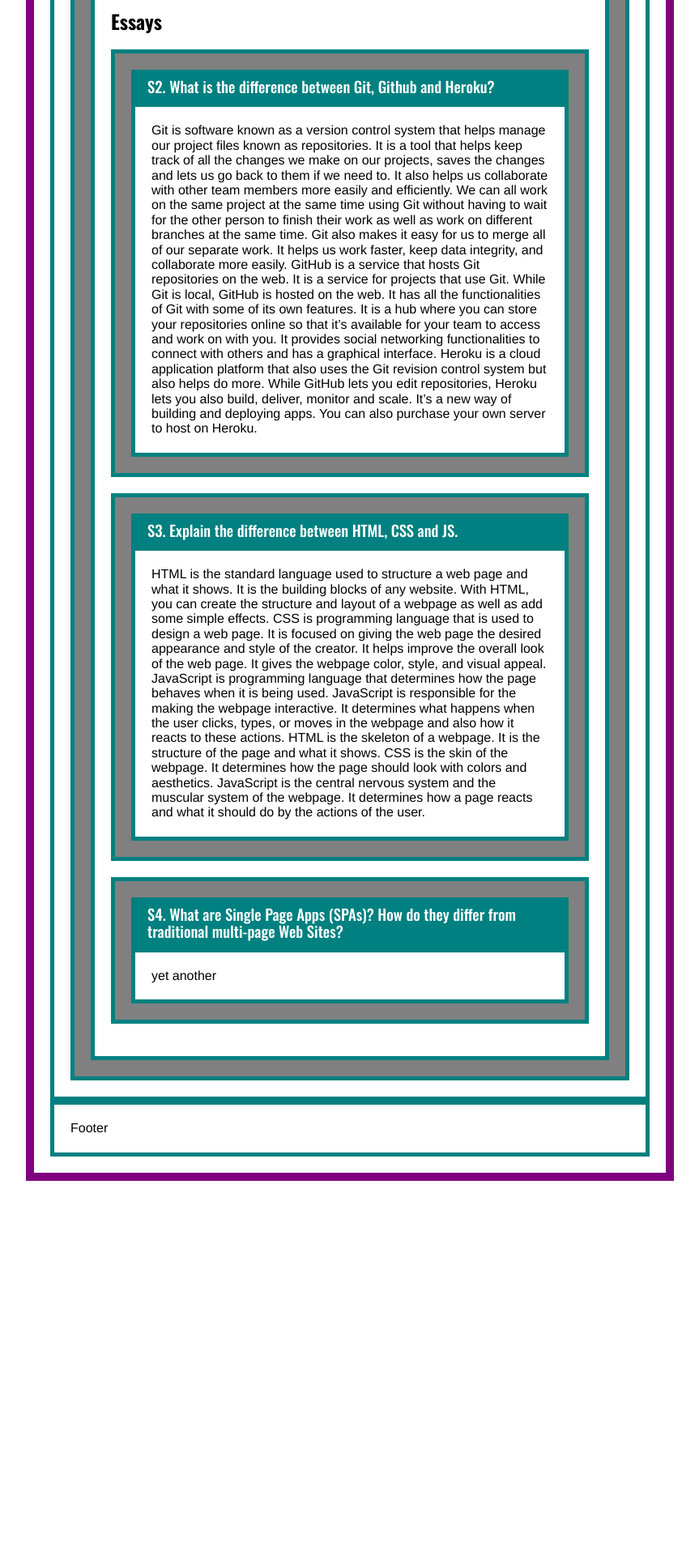
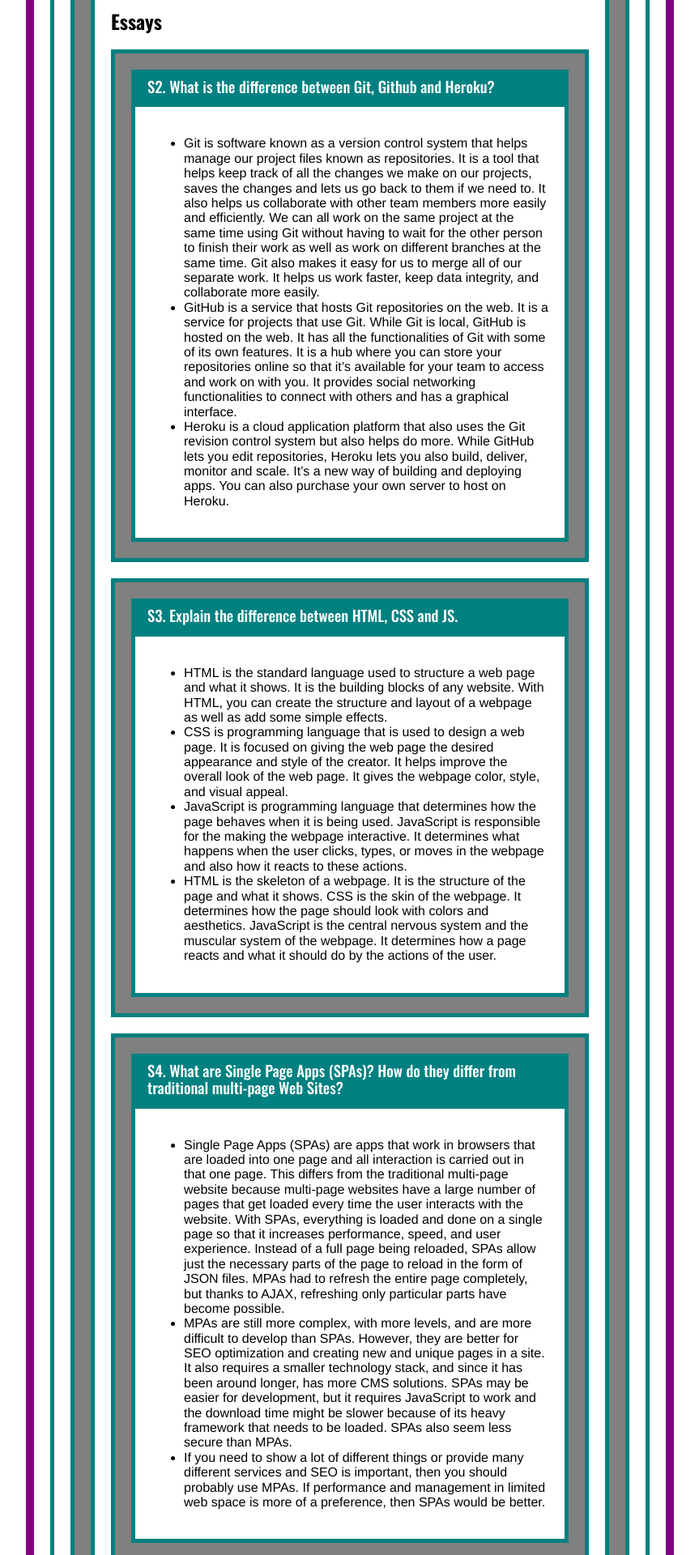
Before and after one commit to mrwasa/Web-1-Lee-Timothy-Final, a React (Create React App) app: page / in a window 1280 px wide. Shown: the part 640-2560 px from the top of the page at 81% size, without its empty margins (208-1071 px from the left). Before the commit the page ends 2098 px from the top, so only its background shows below. Built offline with nearby package versions, Linux system fonts and the light colour scheme.

Commit message:
Updating Homework

```diff
--- a/src/React/Homework/Essays/Essays.jsx
+++ b/src/React/Homework/Essays/Essays.jsx
@@ -8,25 +8,26 @@
         <EssaysStyled>
             <h2>Essays</h2>
             <Essay q='S2. What is the difference between Git, Github and Heroku?' >
-            Git is software known as a version control system that helps manage our project files known as repositories. It is a tool that helps keep track of all the changes we make on our projects, saves the changes and lets us go back to them if we need to. It also helps us collaborate with other team members more easily and efficiently. We can all work on the same project at the same time using Git without having to wait for the other person to finish their work as well as work on different branches at the same time. Git also makes it easy for us to merge all of our separate work. It helps us work faster, keep data integrity, and collaborate more easily.
-
-GitHub is a service that hosts Git repositories on the web. It is a service for projects that use Git. While Git is local, GitHub is hosted on the web. It has all the functionalities of Git with some of its own features. It is a hub where you can store your repositories online so that it’s available for your team to access and work on with you. It provides social networking functionalities to connect with others and has a graphical interface.
-
-Heroku is a cloud application platform that also uses the Git revision control system but also helps do more. While GitHub lets you edit repositories, Heroku lets you also build, deliver, monitor and scale. It’s a new way of building and deploying apps. You can also purchase your own server to host on Heroku.
-
+                <ul>
+                    <li>Git is software known as a version control system that helps manage our project files known as repositories. It is a tool that helps keep track of all the changes we make on our projects, saves the changes and lets us go back to them if we need to. It also helps us collaborate with other team members more easily and efficiently. We can all work on the same project at the same time using Git without having to wait for the other person to finish their work as well as work on different branches at the same time. Git also makes it easy for us to merge all of our separate work. It helps us work faster, keep data integrity, and collaborate more easily.</li>
+                    <li>GitHub is a service that hosts Git repositories on the web. It is a service for projects that use Git. While Git is local, GitHub is hosted on the web. It has all the functionalities of Git with some of its own features. It is a hub where you can store your repositories online so that it’s available for your team to access and work on with you. It provides social networking functionalities to connect with others and has a graphical interface.</li>
+                    <li>Heroku is a cloud application platform that also uses the Git revision control system but also helps do more. While GitHub lets you edit repositories, Heroku lets you also build, deliver, monitor and scale. It’s a new way of building and deploying apps. You can also purchase your own server to host on Heroku.</li>
+                </ul>
             </Essay>
             <Essay q='S3. Explain the difference between HTML, CSS and JS.' >
-            HTML is the standard language used to structure a web page and what it shows. It is the building blocks of any website. With HTML, you can create the structure and layout of a webpage as well as add some simple effects.
-
-CSS is programming language that is used to design a web page. It is focused on giving the web page the desired appearance and style of the creator. It helps improve the overall look of the web page. It gives the webpage color, style, and visual appeal.
-
-JavaScript is programming language that determines how the page behaves when it is being used. JavaScript is responsible for the making the webpage interactive. It determines what happens when the user clicks, types, or moves in the webpage and also how it reacts to these actions.
-
-HTML is the skeleton of a webpage. It is the structure of the page and what it shows. CSS is the skin of the webpage. It determines how the page should look with colors and aesthetics. JavaScript is the central nervous system and the muscular system of the webpage. It determines how a page reacts and what it should do by the actions of the user.
-
+                <ul>
+                    <li>HTML is the standard language used to structure a web page and what it shows. It is the building blocks of any website. With HTML, you can create the structure and layout of a webpage as well as add some simple effects.</li>
+                    <li>CSS is programming language that is used to design a web page. It is focused on giving the web page the desired appearance and style of the creator. It helps improve the overall look of the web page. It gives the webpage color, style, and visual appeal.</li>
+                    <li>JavaScript is programming language that determines how the page behaves when it is being used. JavaScript is responsible for the making the webpage interactive. It determines what happens when the user clicks, types, or moves in the webpage and also how it reacts to these actions.</li>
+                    <li>HTML is the skeleton of a webpage. It is the structure of the page and what it shows. CSS is the skin of the webpage. It determines how the page should look with colors and aesthetics. JavaScript is the central nervous system and the muscular system of the webpage. It determines how a page reacts and what it should do by the actions of the user.</li>
+                </ul>
             </Essay>
             <Essay q='S4. What are Single Page Apps (SPAs)? How do they differ from traditional multi-page Web Sites?' >
-                yet another
+                <ul>
+                    <li>Single Page Apps (SPAs) are apps that work in browsers that are loaded into one page and all interaction is carried out in that one page. This differs from the traditional multi-page website because multi-page websites have a large number of pages that get loaded every time the user interacts with the website. With SPAs, everything is loaded and done on a single page so that it increases performance, speed, and user experience. Instead of a full page being reloaded, SPAs allow just the necessary parts of the page to reload in the form of JSON files. MPAs had to refresh the entire page completely, but thanks to AJAX, refreshing only particular parts have become possible.</li>
+                    <li>MPAs are still more complex, with more levels, and are more difficult to develop than SPAs. However, they are better for SEO optimization and creating new and unique pages in a site. It also requires a smaller technology stack, and since it has been around longer, has more CMS solutions. SPAs may be easier for development, but it requires JavaScript to work and the download time might be slower because of its heavy framework that needs to be loaded. SPAs also seem less secure than MPAs.</li>
+                    <li>If you need to show a lot of different things or provide many different services and SEO is important, then you should probably use MPAs. If performance and management in limited web space is more of a preference, then SPAs would be better.</li>
+                </ul>
             </Essay>
         </EssaysStyled>
     )
```
